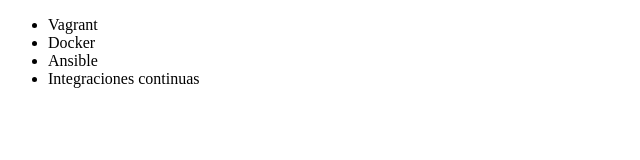
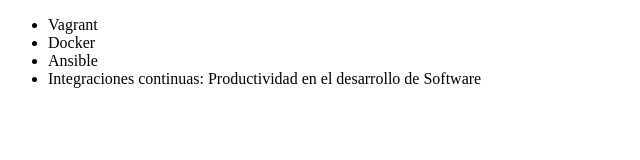
Before and after one commit to kevingarcia19/alura-git, a plain HTML site: page index.html in a window 1280 px wide. Shown: the whole page, without its empty margins (0-640 px from the left). Drawn offline with Linux system fonts and the light colour scheme.

Commit message:
Renombrando curso de reintegración continua

```diff
--- a/index.html
+++ b/index.html
@@ -9,7 +9,7 @@
          <li> Vagrant </li>
          <li> Docker </li>
          <li> Ansible </li>
-         <li> Integraciones continuas </li>
+         <li> Integraciones continuas: Productividad en el desarrollo de Software </li>
      </ul>
 </body>
 </html>
```
